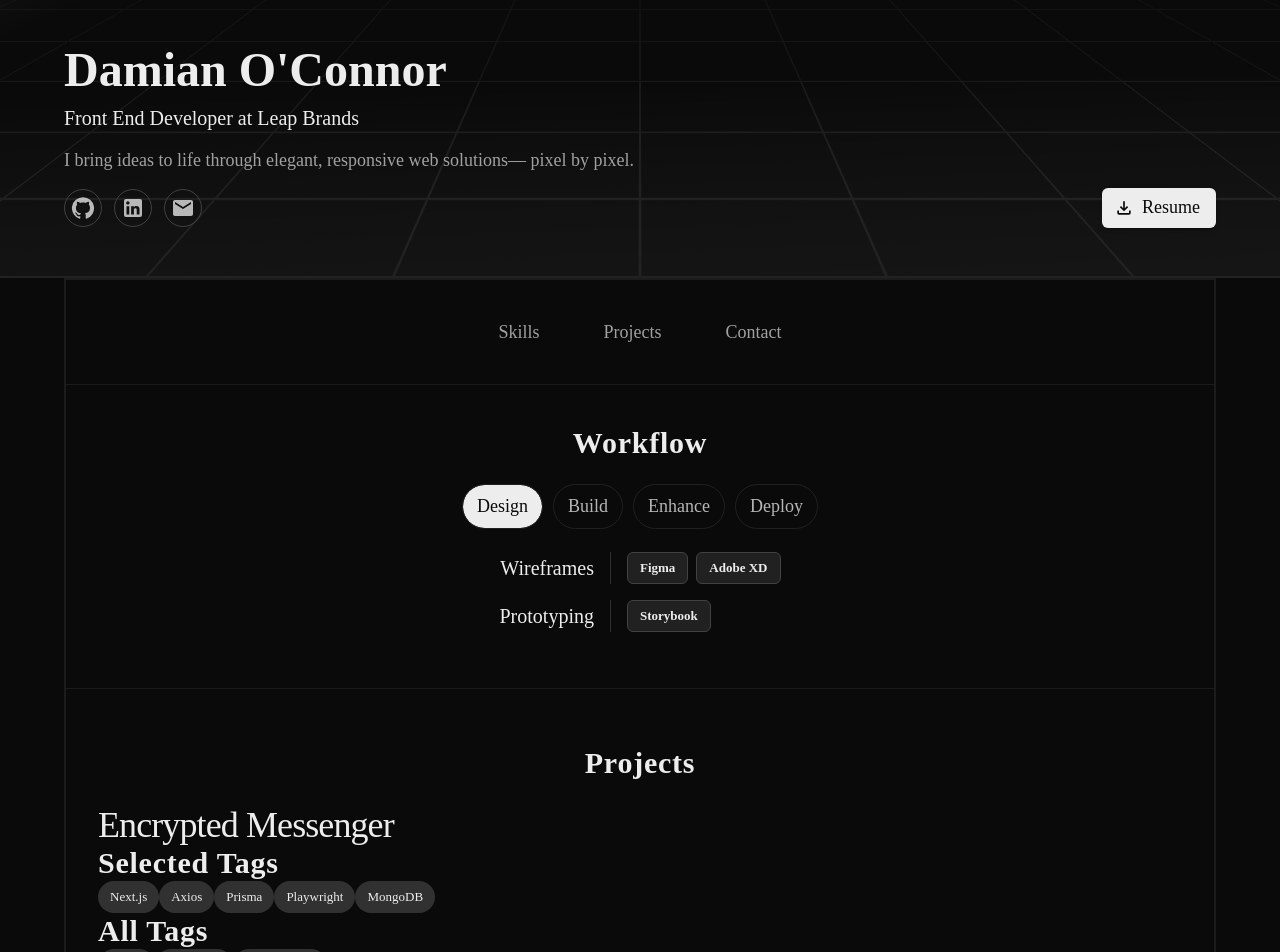
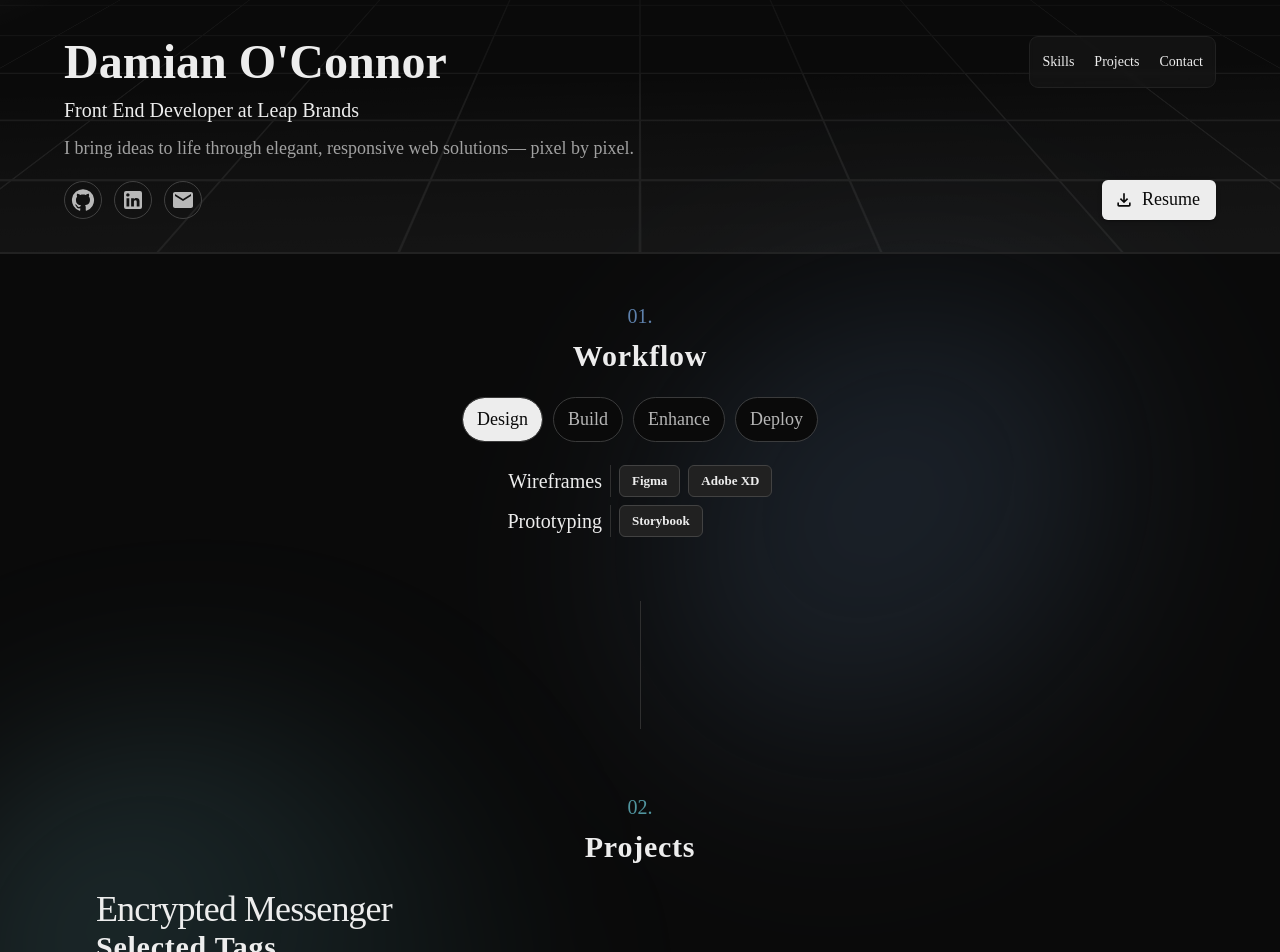
Before and after one commit to damianoconnor04/portfolio, a Next.js app: page / in a window 1280 px wide. Shown: the top 952 px of the page. Built offline with nearby package versions, Linux system fonts and the light colour scheme.

Commit message:
fixed the ugly 🤢

```diff
--- a/app/components/global/CustomTextButton.tsx
+++ b/app/components/global/CustomTextButton.tsx
@@ -1,20 +1,52 @@
-'use client'
-import React from 'react'
-import Button from '@mui/material/Button'
-import { SxProps } from '@mui/material';
+'use client';
+import React from 'react';
+import Button from '@mui/material/Button';
+import { SxProps, alpha } from '@mui/material';
 
 interface CustomTextButtonProps {
   children: React.ReactNode;
   onClick: () => void;
   sx: SxProps;
+  ariaLabel: string;
 }
-const CustomTextButton: React.FC<CustomTextButtonProps> = ({ children, onClick, sx }) => {
-  const [pressing, setPressing] = React.useState(false)
+const CustomTextButton: React.FC<CustomTextButtonProps> = ({
+  children,
+  onClick,
+  ariaLabel,
+  sx,
+}) => {
+  const [pressing, setPressing] = React.useState(false);
   return (
-    <Button disableRipple onClick={onClick} onMouseDown={() => setPressing(true)} onMouseLeave={() => setPressing(false)} onMouseUp={() => setPressing(false)} color='primary' sx={{ ...sx, textTransform: 'unset', fontSize: '0.95rem', minWidth: 0, maxWidth: 'fit-content', py: 0.75, px: 1.75, scale: pressing ? 0.95 + '!important' : 1 + '!important', transition: (theme) => theme.transitions.create(['scale', 'outline-color'],  { duration: theme.transitions.duration.shorter, easing: theme.transitions.easing.sharp }), borderRadius: '100px', outline: '1px solid', outlineColor: (theme) => theme.palette.grey[900], '&:hover': { outlineColor: (theme) => theme.palette.grey[800] } }}>
+    <Button
+      disableRipple
+      onClick={onClick}
+      onMouseDown={() => setPressing(true)}
+      onMouseLeave={() => setPressing(false)}
+      onMouseUp={() => setPressing(false)}
+      color='primary'
+      aria-label={ariaLabel}
+      sx={{
+        ...sx,
+        textTransform: 'unset',
+        fontSize: '0.95rem',
+        minWidth: 0,
+        maxWidth: 'fit-content',
+        py: 0.75,
+        px: 1.75,
+        scale: pressing ? 0.94 + '!important' : 1 + '!important',
+        transition: (theme) =>
+          theme.transitions.create(['scale', 'outline-color'], {
+            duration: theme.transitions.duration.shorter,
+            easing: theme.transitions.easing.sharp,
+          }),
+        borderRadius: '100px',
+        outline: '1px solid',
+        outlineColor: (theme) => alpha(theme.palette.grey[800], 0.85),
+        '&:hover': { outlineColor: (theme) => theme.palette.grey[700] },
+      }}>
       {children}
     </Button>
-  )
-}
+  );
+};
 
-export default CustomTextButton
+export default CustomTextButton;
--- /dev/null
+++ b/app/components/global/navigation/Links.tsx
@@ -0,0 +1,37 @@
+'use client'
+import React from 'react';
+import Link from 'next/link';
+import Typography from '@mui/material/Typography';
+import Stack from '@mui/material/Stack';
+import { sections } from '../../sections/skills/_content';
+import { alpha } from '@mui/material';
+import { mono } from '@/lib/theme';
+
+const Links = () => {
+  return (
+    <Stack direction='row' justifyContent='center' alignItems='center' gap={2.5}
+      sx={{
+        p: 1.5, backgroundColor: (theme) => alpha(theme.palette.common.black, 0.5), backdropFilter: 'blur(2px)', border: '1px solid', borderColor: (theme) => alpha(theme.palette.grey[900], 1), borderRadius: '9px', zIndex: 1,
+      }}
+    >
+      {sections.map((section, idx) => (
+        <Typography
+          key={idx}
+          variant='subtitle1'
+          sx={{
+            transition: (theme) =>
+              theme.transitions.create('color', {
+                duration: theme.transitions.duration.shorter,
+              }),
+            color: (theme) => theme.palette.text.primary,
+            '&:hover': { color: (theme) => theme.palette.primary.light },
+            fontFamily: mono,
+          }}>
+          <Link href='#'>{section}</Link>
+        </Typography>
+      ))}
+    </Stack>
+  );
+};
+
+export default Links;
--- /dev/null
+++ b/app/components/global/navigation/Navigation.tsx
@@ -0,0 +1,17 @@
+'use client'
+import React from 'react'
+import useMediaQuery from '@mui/material/useMediaQuery'
+import Links from './Links';
+import Box from '@mui/material/Box';
+
+const Navigation = () => {
+  const isTablet = useMediaQuery('(max-width: 960px)');
+  if (!isTablet) return null
+  return (
+    <Box sx={{ pt: 6 }}>
+      <Links />
+    </Box>
+  )
+}
+
+export default Navigation
--- a/app/components/sections/header/Header.tsx
+++ b/app/components/sections/header/Header.tsx
@@ -9,6 +9,7 @@ import Container from '@mui/material/Container'
 import CustomButton from '../../global/CustomButton'
 import useMediaQuery from '@mui/material/useMediaQuery'
 import { GitHub, LinkedIn, FileDownloadOutlined, Email } from '@mui/icons-material'
+import Links from '../../global/navigation/Links'
 
 const Header = () => {
   // show/hide header btns
@@ -39,15 +40,18 @@ const Header = () => {
       }}
       onMouseEnter={() => setOpacity(1)}
       onMouseLeave={() => setOpacity(0)}
-      sx={{ py: isTablet ? 1 : 3, position: 'relative', overflow: 'hidden', height: '100%', borderBottom: '2px solid #2b2b2bbb' }}
+      sx={{ py: isTablet ? 1 : 2, position: 'relative', overflow: 'hidden', height: '100%', borderBottom: '2px solid #2b2b2bbb' }}
     >
       <Container>
         <Stack gap={2} sx={{ py: 2.5, zIndex: 1, }}>
-          <Typography variant='h1'>Damian O&apos;Connor</Typography>
+          <Stack direction='row' justifyContent='space-between'>
+            <Typography variant='h1'>Damian O&apos;Connor</Typography>
+            {!isTablet && <Links />}
+          </Stack>
           <Typography variant='h5' sx={{ mt: -1, textWrap: 'pretty', zIndex: 1 }}>Front End Developer at Leap Brands</Typography>
-          <Typography variant='body2' sx={{ textWrap: 'pretty', zIndex: 1, cursor: 'default', }}>I bring ideas to life through elegant, responsive web solutions— pixel by pixel.</Typography>
+          <Typography variant='body2' sx={{ textWrap: 'pretty', zIndex: 1, cursor: 'default', mt: -0.5 }}>I bring ideas to life through elegant, responsive web solutions— pixel by pixel.</Typography>
         </Stack>
-        <Stack direction='row' justifyContent='space-between' alignItems='center' sx={{ mt: -0.5, pb: isTablet ? 1 : 3, }}>
+        <Stack direction='row' justifyContent='space-between' alignItems='center' sx={{ pb: isTablet ? 1 : 2, }}>
           <Stack direction='row' gap={1.5}>
             <CustomIconButton><GitHub /></CustomIconButton>
             <CustomIconButton><LinkedIn /></CustomIconButton>
--- a/app/components/sections/header/Links.tsx
+++ /dev/null
@@ -1,23 +0,0 @@
-import React from 'react'
-import Link from 'next/link'
-import Typography from '@mui/material/Typography'
-import Stack from '@mui/material/Stack'
-import Container from '@mui/material/Container'
-import { sections } from '../skills/_content'
-import { alpha } from '@mui/material'
-
-const Links = () => {
-  return (
-    <Container sx={{ py: 5 }}>
-      <Stack direction='row' justifyContent='center' alignItems='center' gap={8}>
-        {sections.map((section, idx) =>
-          <Typography key={idx} variant='body2' sx={{ transition: (theme) => theme.transitions.create('color', { duration: theme.transitions.duration.shorter }), '&:hover': { color: (theme) => theme.palette.text.primary } }}>
-            <Link href="#" >{section}</Link>
-          </Typography>
-        )}
-      </Stack>
-    </Container>
-  )
-}
-
-export default Links
--- a/app/components/sections/projects/Projects.tsx
+++ b/app/components/sections/projects/Projects.tsx
@@ -1,27 +1,60 @@
-'use client'
-import React from 'react'
-import Box from '@mui/material/Box'
-import Stack from '@mui/material/Stack'
-import Typography from '@mui/material/Typography'
-import CustomTextButton from '../../global/CustomTextButton'
-import useTheme from '@mui/material/styles/useTheme'
-import { alpha, useMediaQuery } from '@mui/material'
-import ProjectsMap from './ProjectsMap'
+'use client';
+import React from 'react';
+import Box from '@mui/material/Box';
+import Stack from '@mui/material/Stack';
+import Typography from '@mui/material/Typography';
+import ProjectsMap from './ProjectsMap';
+import { alpha, useTheme } from '@mui/material';
+import { mono } from '@/lib/theme';
 
 const Projects = () => {
-  const theme = useTheme()
-  const isMobile = useMediaQuery('(max-width: 600px)')
+  const theme = useTheme();
+  return (
+    <Box
+      className='section'
+      sx={{ py: 6, px: 4, width: '100%', position: 'relative' }}>
+      <Box
+        sx={{
+          position: 'absolute',
+          top: '0px',
+          left: '-150px',
+          zIndex: -1,
+          borderRadius: '50%',
+          filter: 'blur(100px)',
+          width: '600px',
+          height: '600px',
+          background: (theme) =>
+            `radial-gradient(at 0 0, ${alpha(
+              theme.palette.primary.light,
+              0.25
+            )}, ${alpha(theme.palette.primary.main, 0.1)}, ${alpha(
+              theme.palette.primary.dark,
+              0.0
+            )})`,
+        }}
+      />
+      <Stack direction='column' gap={3} sx={{ py: 2 }}>
+        <Stack gap={1}>
+          <Typography
+            variant='h5'
+            sx={{
+              textAlign: 'center',
+              cursor: 'default',
+              color: theme.palette.primary.dark,
+              fontFamily: mono,
+            }}>
+            02.
+          </Typography>
+          <Typography
+            variant='h3'
+            sx={{ textAlign: 'center', cursor: 'default' }}>
+            Projects
+          </Typography>
+        </Stack>
+        <ProjectsMap />
+      </Stack>
+    </Box>
+  );
+};
 
-  return (
-    <>
-      <Box className='section' sx={{ py: 5, px: 4, }}>
-        <Stack direction='column' gap={3} sx={{ py: 2 }}>
-          <Typography variant='h3' sx={{ textAlign: 'center', cursor: 'default' }}>Projects</Typography>
-          <ProjectsMap />
-        </Stack>
-      </Box>
-    </>
-  )
-}
-
-export default Projects
+export default Projects;
--- a/app/components/sections/skills/Skills.tsx
+++ b/app/components/sections/skills/Skills.tsx
@@ -1,39 +1,106 @@
-'use client'
-import React from 'react'
-import Box from '@mui/material/Box'
-import Stack from '@mui/material/Stack'
-import Typography from '@mui/material/Typography'
-import CustomTextButton from '../../global/CustomTextButton'
-import useTheme from '@mui/material/styles/useTheme'
-import { skills, skillsType } from './_content'
-import { alpha, useMediaQuery } from '@mui/material'
-import SkillsMap from './SkillsMap'
+'use client';
+import React from 'react';
+import Box from '@mui/material/Box';
+import Stack from '@mui/material/Stack';
+import Typography from '@mui/material/Typography';
+import CustomTextButton from '../../global/CustomTextButton';
+import useTheme from '@mui/material/styles/useTheme';
+import { skills, skillsType } from './_content';
+import { alpha, useMediaQuery } from '@mui/material';
+import SkillsMap from './SkillsMap';
+import { mono } from '@/lib/theme';
 
 const Skills = () => {
-  const theme = useTheme()
-  const isMobile = useMediaQuery('(max-width: 600px)')
-  const [activeSkill, setActiveSkill] = React.useState<skillsType>('Design')
+  const theme = useTheme();
+  const isMobile = useMediaQuery('(max-width: 600px)');
+  const [activeSkill, setActiveSkill] = React.useState<skillsType>('Design');
 
-  const activeBg = theme.palette.text.primary + '!important'
-  const activeColor = theme.palette.background.default + '!important'
+  const activeBg = theme.palette.text.primary + '!important';
+  const activeColor = theme.palette.background.default + '!important';
 
   return (
-    <Box className='section' sx={{ py: 5, px: 4, height: '100%', borderTop: '1px solid', borderBottom: '1px solid', borderColor: (theme) => alpha(theme.palette.grey[800], 0.3), }}>
+    <Box className='section' sx={{ py: 6, px: 4, position: 'relative' }}>
+      <Box
+        sx={{
+          content: '""',
+          position: 'absolute',
+          top: '25px',
+          left: isMobile ? '50px' : '250px',
+          zIndex: -1,
+          borderRadius: '50%',
+          filter: 'blur(100px)',
+          width: '400px',
+          transform: 'rotate(45deg)',
+          height: '500px',
+          background: (theme) =>
+            `radial-gradient(at 0 0, ${alpha(
+              theme.palette.secondary.dark,
+              0.3
+            )}, ${alpha(theme.palette.secondary.main, 0.2)}, ${alpha(
+              theme.palette.secondary.light,
+              0.1
+            )})`,
+        }}
+      />
       <Stack direction='column' gap={3}>
-        <Typography variant='h3' sx={{ textAlign: 'center', cursor: 'default' }}>Workflow</Typography>
-        <Box sx={{ gap: 1.5, mx: 'auto', maxWidth: 'fit-content', display: isMobile ? 'grid' : 'flex', ...(isMobile && { gridTemplateColumns: 'repeat(2,1fr)', placeItems: 'center' }), }}>
+        <Stack gap={1}>
+          <Typography
+            variant='h5'
+            sx={{
+              textAlign: 'center',
+              cursor: 'default',
+              color: theme.palette.secondary.main,
+              fontFamily: mono,
+            }}>
+            01.
+          </Typography>
+          <Typography variant='h3' sx={{ textAlign: 'center' }}>
+            Workflow
+          </Typography>
+        </Stack>
+        <Box
+          sx={{
+            gap: 1.5,
+            mx: 'auto',
+            maxWidth: 'fit-content',
+            display: isMobile ? 'grid' : 'flex',
+            ...(isMobile && {
+              gridTemplateColumns: 'repeat(2,1fr)',
+              placeItems: 'center',
+            }),
+          }}>
           {skills.map((skill, idx) => (
-            <CustomTextButton key={idx} onClick={() => setActiveSkill(skill)} sx={{ backgroundColor: activeSkill === skill ? activeBg : theme.palette.background.default + '!important', color: activeSkill === skill ? activeColor : theme.palette.text.secondary, zIndex: 5 }}>
+            <CustomTextButton
+              key={idx}
+              ariaLabel={`My ${skill} tools`}
+              onClick={() => setActiveSkill(skill)}
+              sx={{
+                backgroundColor:
+                  activeSkill === skill
+                    ? activeBg
+                    : theme.palette.background.default + '!important',
+                color:
+                  activeSkill === skill
+                    ? activeColor
+                    : theme.palette.text.secondary,
+                zIndex: 5,
+              }}>
               {skill}
             </CustomTextButton>
           ))}
         </Box>
-        <Box sx={{ display: 'grid', placeItems: 'center', my: 2 }}>
+        <Box
+          sx={{
+            display: 'grid',
+            placeItems: 'center',
+            my: 2,
+            position: 'relative',
+          }}>
           <SkillsMap activeSkill={activeSkill} />
         </Box>
       </Stack>
     </Box>
-  )
-}
+  );
+};
 
-export default Skills
+export default Skills;
--- a/app/components/sections/skills/SkillsMap.tsx
+++ b/app/components/sections/skills/SkillsMap.tsx
@@ -11,28 +11,57 @@ const SkillsMap: React.FC<SkillsMapProps> = ({ activeSkill }) => {
   const categories = skillsContent[activeSkill];
   const isMobile = useMediaQuery('(max-width:600px)');
 
-  if (!categories) return null
+  if (!categories) return null;
 
   // TODO: add windows settings border effect to chips
 
   return (
-    <Box sx={{ display: 'grid', gridTemplateColumns: isMobile ? '1fr' : 'auto auto 1fr', gap: isMobile ? 1.5 : 2, mt: -2, }}>
-      {categories.map(({ category, tools }) => (
+    <Box
+      sx={{
+        display: 'grid',
+        gridTemplateColumns: isMobile ? '1fr' : 'auto auto 1fr',
+        gap: 1,
+        mt: -2,
+      }}>
+      {categories.map(({ category, tools }, idx) => (
         <React.Fragment key={category}>
-          <Box sx={{ gridColumn: isMobile ? '1 / span 1' : '1 / span 1', display: 'flex', alignItems: 'center', justifyContent: isMobile ? 'center' : 'flex-end', }}>
+          <Box
+            sx={{
+              gridColumn: isMobile ? '1 / span 1' : '1 / span 1',
+              display: 'flex',
+              alignItems: 'center',
+              justifyContent: isMobile ? 'center' : 'flex-end',
+            }}>
             <Typography variant='h5'>{category}</Typography>
           </Box>
 
-          {isMobile && <Divider orientation='horizontal' sx={{ width: '100%', }} />}
-          {!isMobile && <Box sx={{ gridColumn: '2 / span 1', display: 'flex', alignItems: 'center' }}><Divider orientation='vertical' flexItem /></Box>}
+          {isMobile && <Divider orientation='horizontal' sx={{ width: '100%' }} />}
+          {!isMobile &&
+            <Box sx={{ gridColumn: '2 / span 1', display: 'flex', alignItems: 'center' }}>
+              <Divider orientation='vertical' flexItem />
+            </Box>
+          }
 
-          <Box sx={{ gridColumn: isMobile ? '1 / span 1' : '3 / span 1', display: 'flex', flexWrap: 'wrap', justifyContent: isMobile ? 'center' : 'initial', gap: 1, }}>
-            {tools.map(tool => (
+          <Box
+            sx={{
+              gridColumn: isMobile ? '1 / span 1' : '3 / span 1',
+              display: 'flex',
+              flexWrap: 'wrap',
+              justifyContent: isMobile ? 'center' : 'initial',
+              gap: 1,
+            }}>
+            {tools.map((tool) => (
               <Chip
                 clickable
                 key={tool}
                 label={tool}
-                sx={{ fontWeight: 600, borderRadius: '6px', backgroundColor: (theme) => theme.palette.grey[900], border: '1px solid', borderColor: (theme) => theme.palette.grey[800], }}
+                sx={{
+                  fontWeight: 600,
+                  borderRadius: '6px',
+                  backgroundColor: (theme) => theme.palette.grey[900],
+                  border: '1px solid',
+                  borderColor: (theme) => theme.palette.grey[800],
+                }}
               />
             ))}
           </Box>
--- a/app/layout.tsx
+++ b/app/layout.tsx
@@ -2,11 +2,12 @@ import React from 'react'
 import type { Metadata } from 'next'
 import { ThemeContext } from '@/lib/theme'
 import './globals.css'
-import { Rubik } from 'next/font/google'
+import { Roboto_Mono, Rubik } from 'next/font/google'
 import { Poppins } from 'next/font/google'
 
 const rubik = Rubik({ subsets: ['latin'] })
 const poppins = Poppins({ weight: ['400'], subsets: ['latin'] })
+const robotoMono = Roboto_Mono({ weight: ['400'], subsets: ['latin'] })
 
 export const metadata: Metadata = {
   title: `Damian O'Connor`,
@@ -17,7 +18,7 @@ type RootLayoutProps = { children: React.ReactNode }
 export default function RootLayout({ children }: RootLayoutProps) {
   return (
     <html lang="en">
-      <body className={poppins.className && rubik.className}>
+      <body className={poppins.className && rubik.className && robotoMono.className}>
         <ThemeContext>
           {children}
         </ThemeContext>
--- a/app/page.tsx
+++ b/app/page.tsx
@@ -1,27 +1,26 @@
-'use client'
-import React from 'react'
-import Box from '@mui/material/Box'
-import Header from './components/sections/header/Header'
-import Skills from './components/sections/skills/Skills'
-import Container from '@mui/material/Container'
-import Projects from './components/sections/projects/Projects'
-import { alpha } from '@mui/material'
-import Links from './components/sections/header/Links'
+import React from 'react';
+import Box from '@mui/material/Box';
+import Header from './components/sections/header/Header';
+import Skills from './components/sections/skills/Skills';
+import Container from '@mui/material/Container';
+import Projects from './components/sections/projects/Projects';
+import Divider from '@mui/material/Divider';
+import useMediaQuery from '@mui/material/useMediaQuery';
+import Links from './components/global/navigation/Links';
+import Navigation from './components/global/navigation/Navigation';
 
 const App = () => {
   return (
-    <Box>
+    <Box sx={{ overflow: 'hidden' }}>
       <Header />
-
-      <Container>
-        <Box sx={{ border: '2px solid', borderColor: (theme) => alpha(theme.palette.grey[800], 0.3), }}>
-          <Links />
-          <Skills />
-          <Projects />
-        </Box>
+      <Container sx={{ width: '100%', display: 'flex', flexDirection: 'column', justifyContent: 'center', alignItems: 'center', }}>
+        <Navigation />
+        <Skills />
+        <Divider orientation='vertical' sx={{ height: '8rem' }} />
+        <Projects />
       </Container>
     </Box>
-  )
-}
+  );
+};
 
-export default App
+export default App;
--- a/lib/theme.tsx
+++ b/lib/theme.tsx
@@ -21,13 +21,18 @@ const color = {
 };
 
 // next font unique identifiers
-const rubik = "__Rubik_98e1b5, __Rubik_Fallback_98e1b5";
-const poppins = "__Poppins_8c1529, __Poppins_Fallback_8c1529";
+export const rubik = "__Rubik_98e1b5, __Rubik_Fallback_98e1b5";
+export const poppins = "__Poppins_8c1529, __Poppins_Fallback_8c1529";
+export const mono = "__Roboto_Mono_fdc593, __Roboto_Mono_Fallback_fdc593";
 
 // MUI theme
 const theme = createTheme({
   palette: {
     mode: 'dark',
+    common: {
+      black: '#1a1a1a',
+      white: '#dadada',
+    },
     primary: {
       main: color['vibrantBlue'],
     },
```
